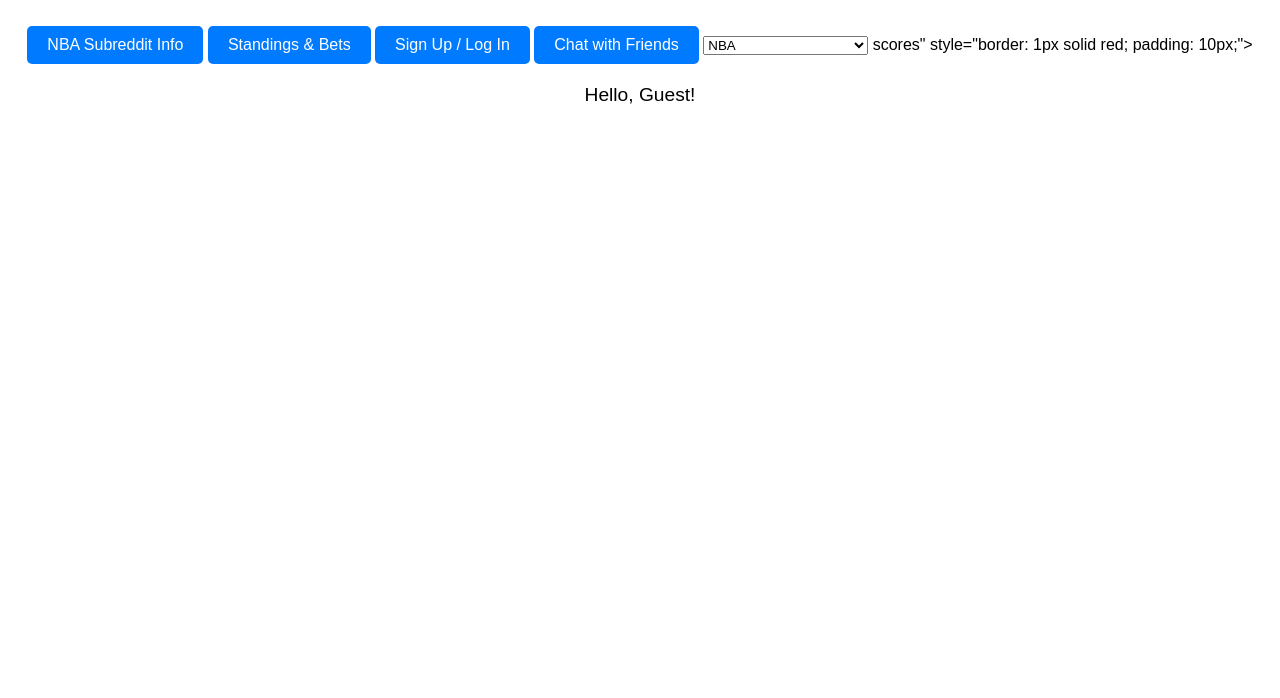
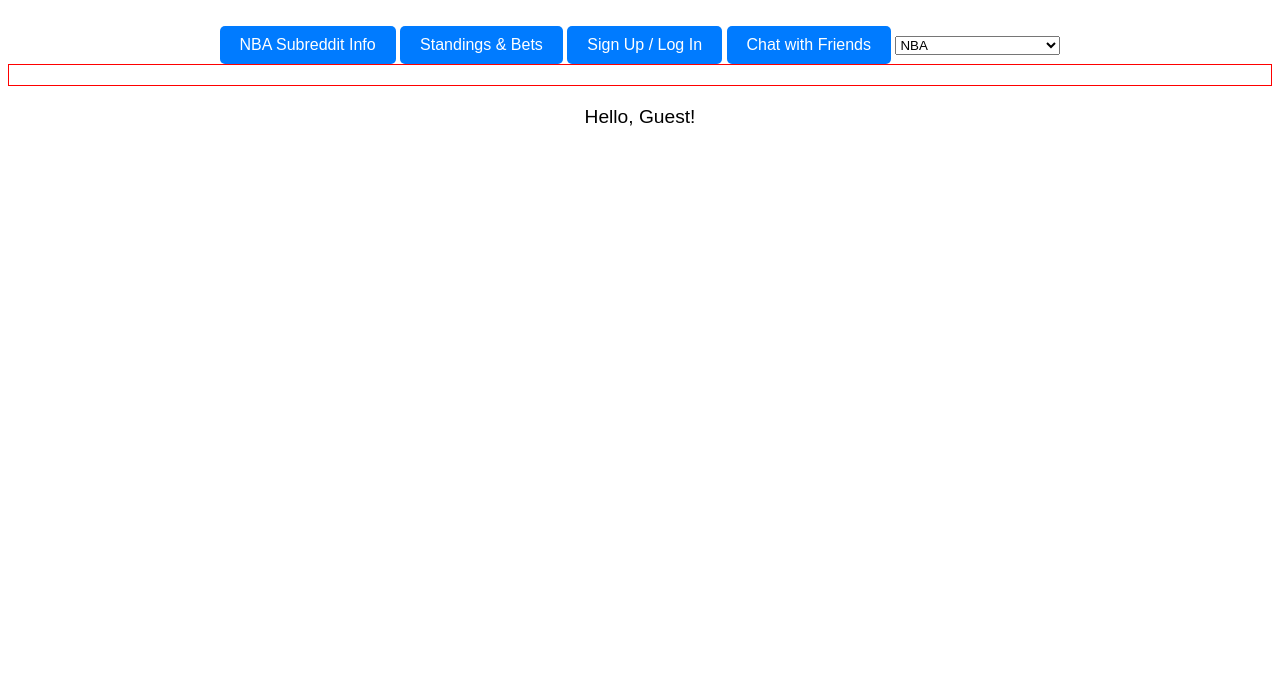
Before and after one commit to sgmack96/sportssite, a website built with webpack: page steviewondermack-landing/public/index.html in a window 1280 px wide. Shown: the part 102-800 px from the top of the page. Built offline with nearby package versions, Linux system fonts and the light colour scheme; no server answers.

Commit message:
Update index.html

```diff
--- a/steviewondermack-landing/public/index.html
+++ b/steviewondermack-landing/public/index.html
@@ -20,7 +20,7 @@
         <option value="epl">English Premier League</option>
     </select>
 
-scores" style="border: 1px solid red; padding: 10px;"></div>
+    <div id="scores" style="border: 1px solid red; padding: 10px;"></div>
 
     <div id="username" style="margin-top: 20px; font-size: 1.2em;"></div>
 
```
